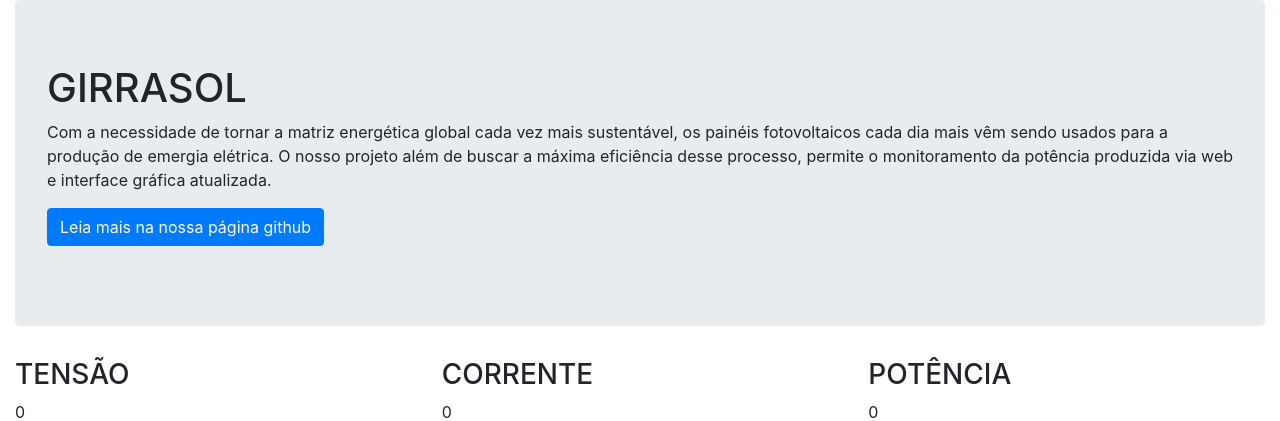
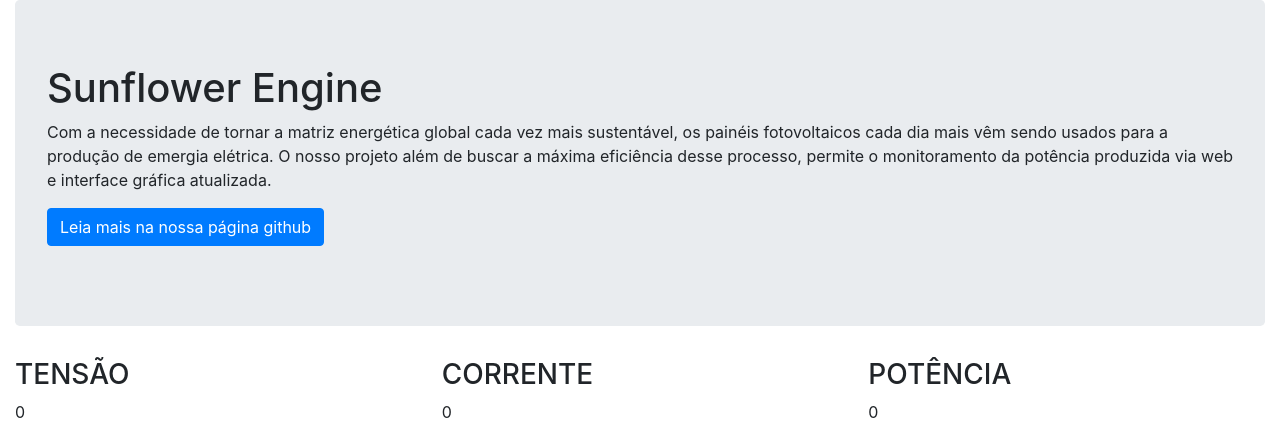
Before and after one commit to scarletalex/sunflower-engine, a Flask app: page / in a window 1280 px wide. Shown: the top 421 px of the page. Run offline with Flask 2, Linux system fonts and the light colour scheme; some libraries are stand-ins or nearby versions.

Commit message:
Update index.html

```diff
--- a/Web/templates/index.html
+++ b/Web/templates/index.html
@@ -5,7 +5,7 @@
         <meta name="viewport" content="width=device-width, initial-scale=1, shrink-to-fit=no">
         <meta http-equiv="X-UA-Compatible" content="IE=edge">
 
-        <title>Girassol</title>
+        <title>Sunflower Engine</title>
 
         <meta name="description" content="Source code generated using layoutit.com">
         <meta name="Maria Fernanda" content="LayoutIt!">
@@ -44,7 +44,7 @@
         <div class="col-md-12">
             <div class="jumbotron">
                 <h1>
-                    GIRRASOL
+                    Sunflower Engine
                 </h1>
                 <p>
                     Com a necessidade de tornar a matriz energética global cada vez mais sustentável, os painéis fotovoltaicos cada dia mais vêm sendo usados para a produção de emergia elétrica.
```
